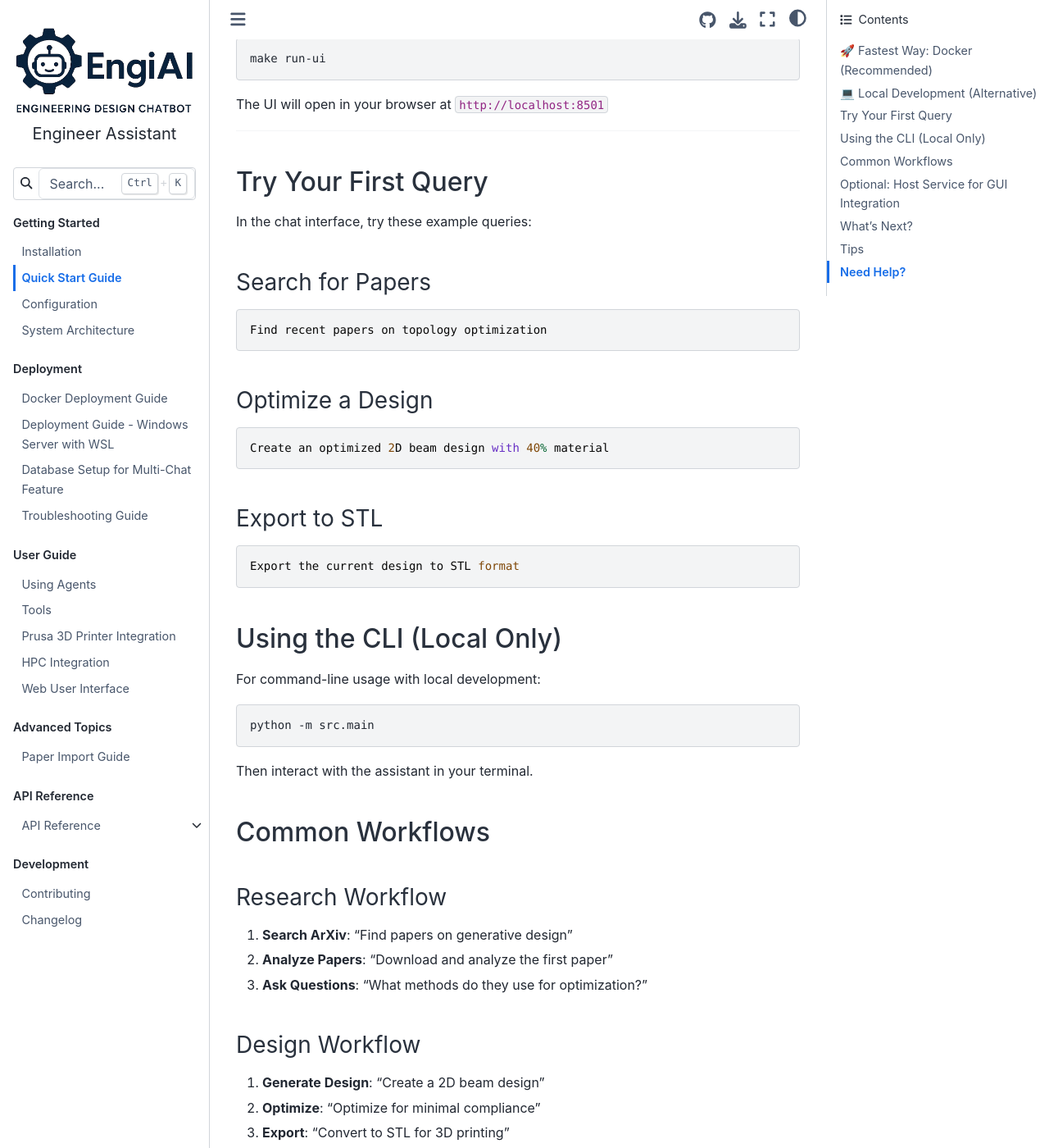
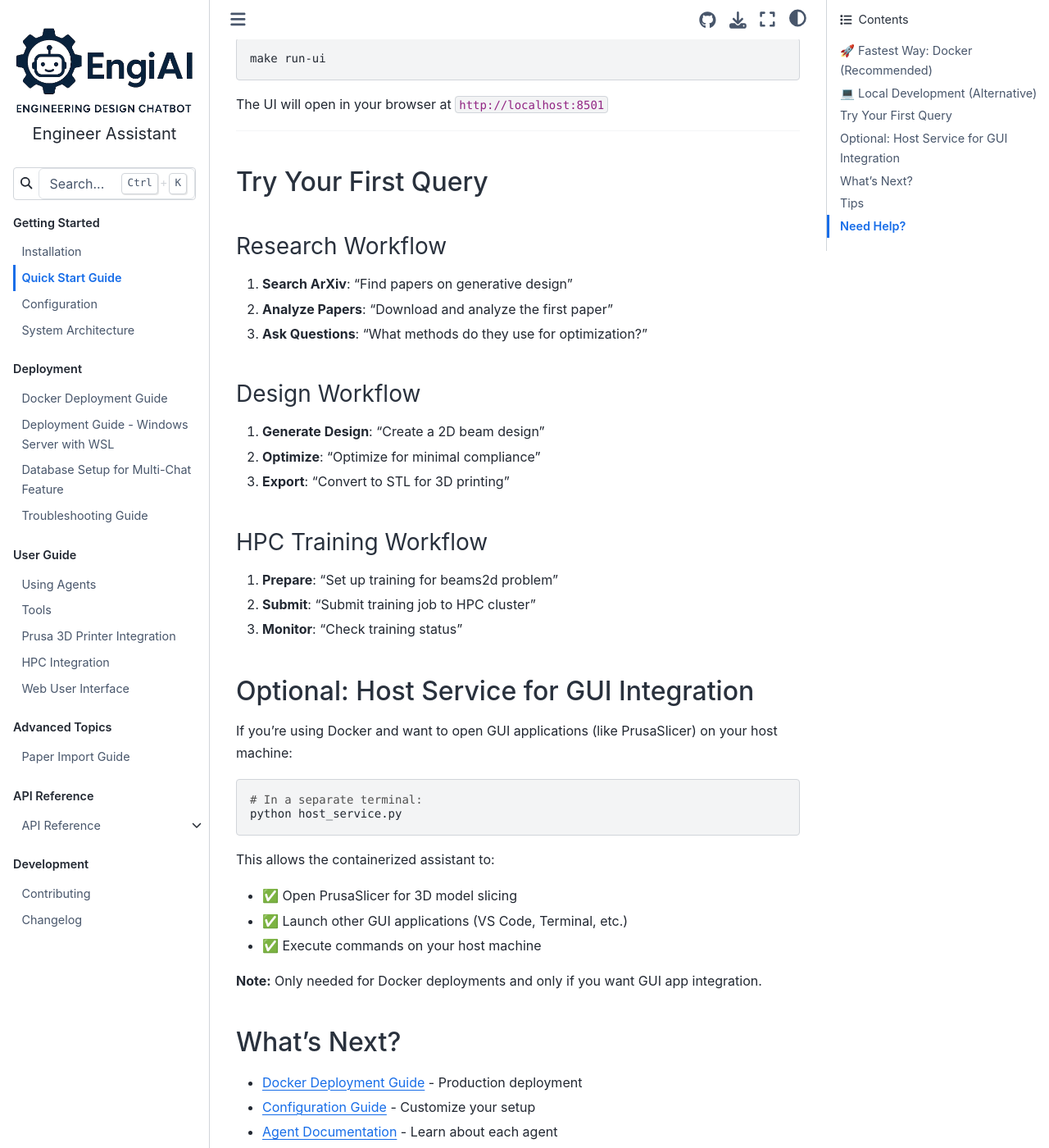
Before and after one commit to gioelemo/EngiAI-Public, a Sphinx documentation site: the page built from docs/source/quickstart.md, in a window 1280 px wide and 1400 px high, scrolled down 2223 px. Shown: the whole window at 82% size. Built offline with Sphinx 7.4.7 and the Sphinx Book theme 1.1.4, drawn with Linux system fonts in a browser that asks for light colours.

Commit message:
Deprecate cli version

````diff
--- a/docs/source/quickstart.md
+++ b/docs/source/quickstart.md
@@ -103,35 +103,6 @@ The UI will open in your browser at `http://localhost:8501`
 
 ## Try Your First Query
 
-In the chat interface, try these example queries:
-
-### Search for Papers
-```
-Find recent papers on topology optimization
-```
-
-### Optimize a Design
-```
-Create an optimized 2D beam design with 40% material
-```
-
-### Export to STL
-```
-Export the current design to STL format
-```
-
-## Using the CLI (Local Only)
-
-For command-line usage with local development:
-
-```bash
-python -m src.main
-```
-
-Then interact with the assistant in your terminal.
-
-## Common Workflows
-
 ### Research Workflow
 
 1. **Search ArXiv**: "Find papers on generative design"
````
Also changed, not shown: README.md (+1 -16 lines), docs/source/architecture.md (+1 -8 lines), src/README.md, 2 other files.
